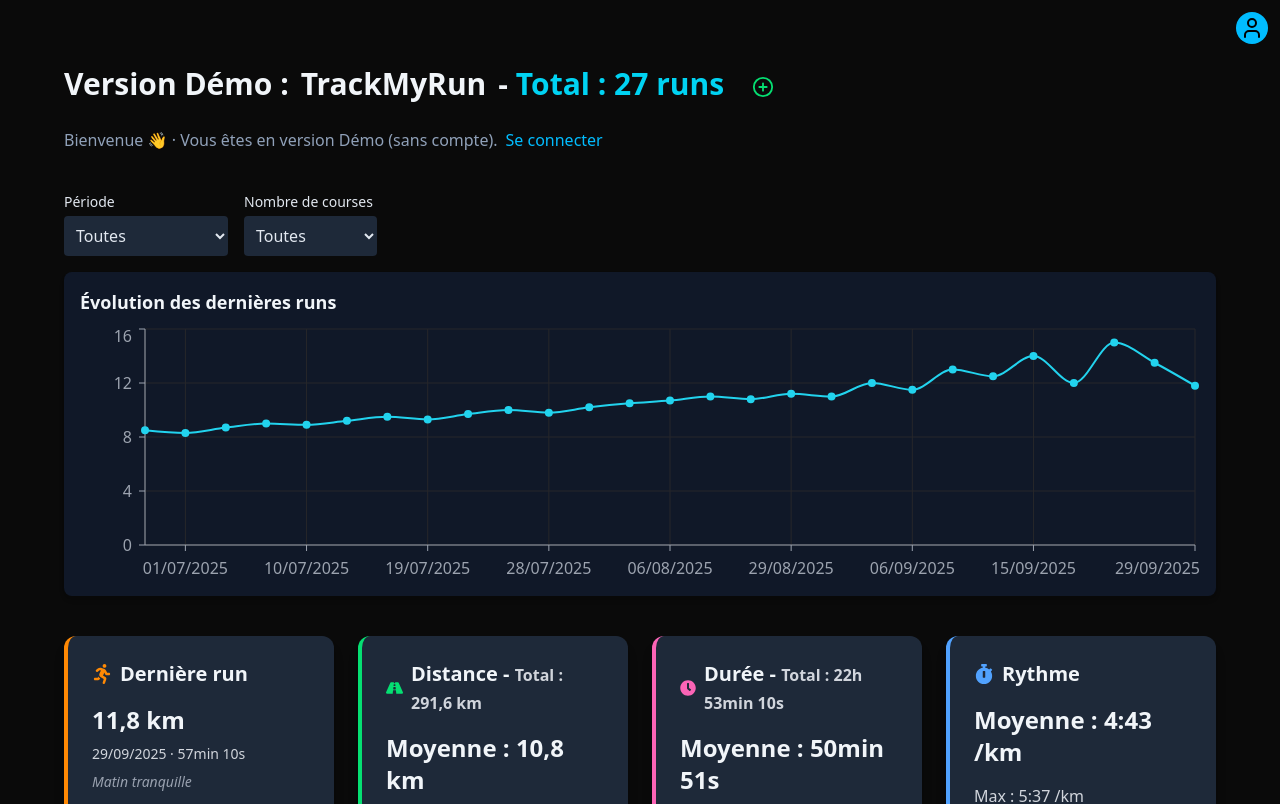
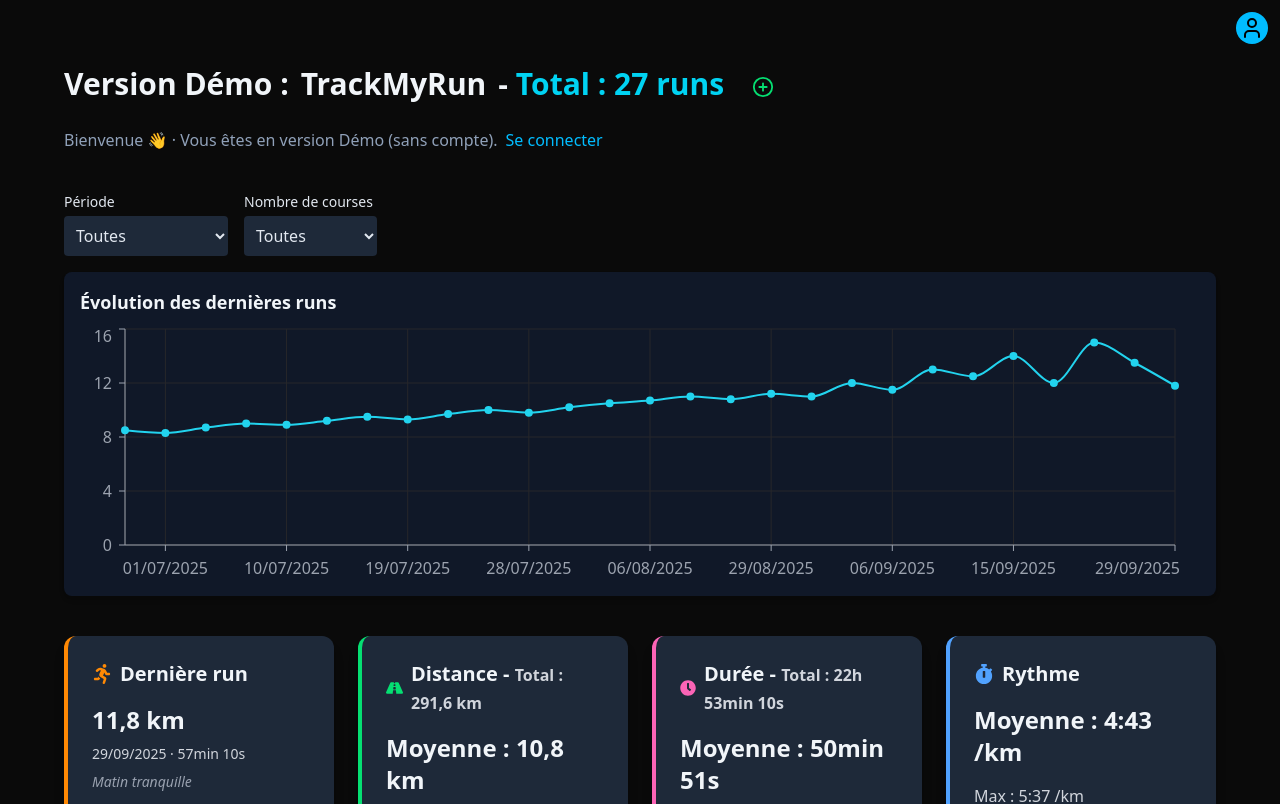
Before and after one commit to RemiPERRINELLE/nextjs-track-my-run, a Next.js app: page / in a window 1280 px wide. Shown: the top 804 px of the page. Built offline with nearby package versions, Linux system fonts and the light colour scheme; no server answers.

Commit message:
GraphRuns margin left

```diff
--- a/src/components/GraphRuns.tsx
+++ b/src/components/GraphRuns.tsx
@@ -14,7 +14,7 @@
           :
           <div className="w-full h-64">
             <div className="w-full h-64">
-              <ResponsiveContainer width="100%" height="100%">
+              <ResponsiveContainer width="100%" height="100%" className="-ml-[20px]">
                 <LineChart data={reverseRuns(filteredRuns)}>
                   <CartesianGrid stroke="#27272a" />
                   <XAxis dataKey="date" stroke="#9ca3af" dy={10} tickFormatter={(v) => formatDate(v)} />
```
